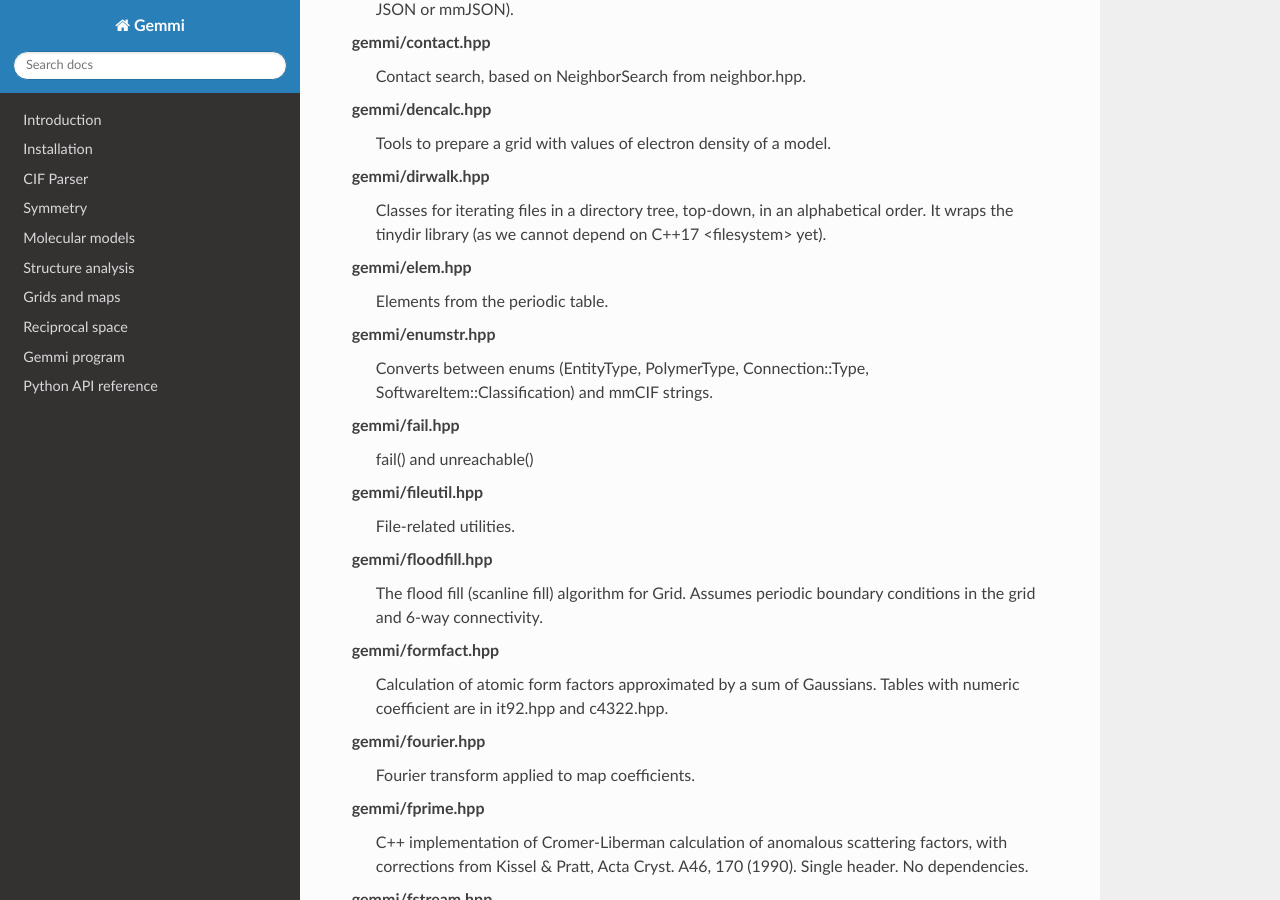
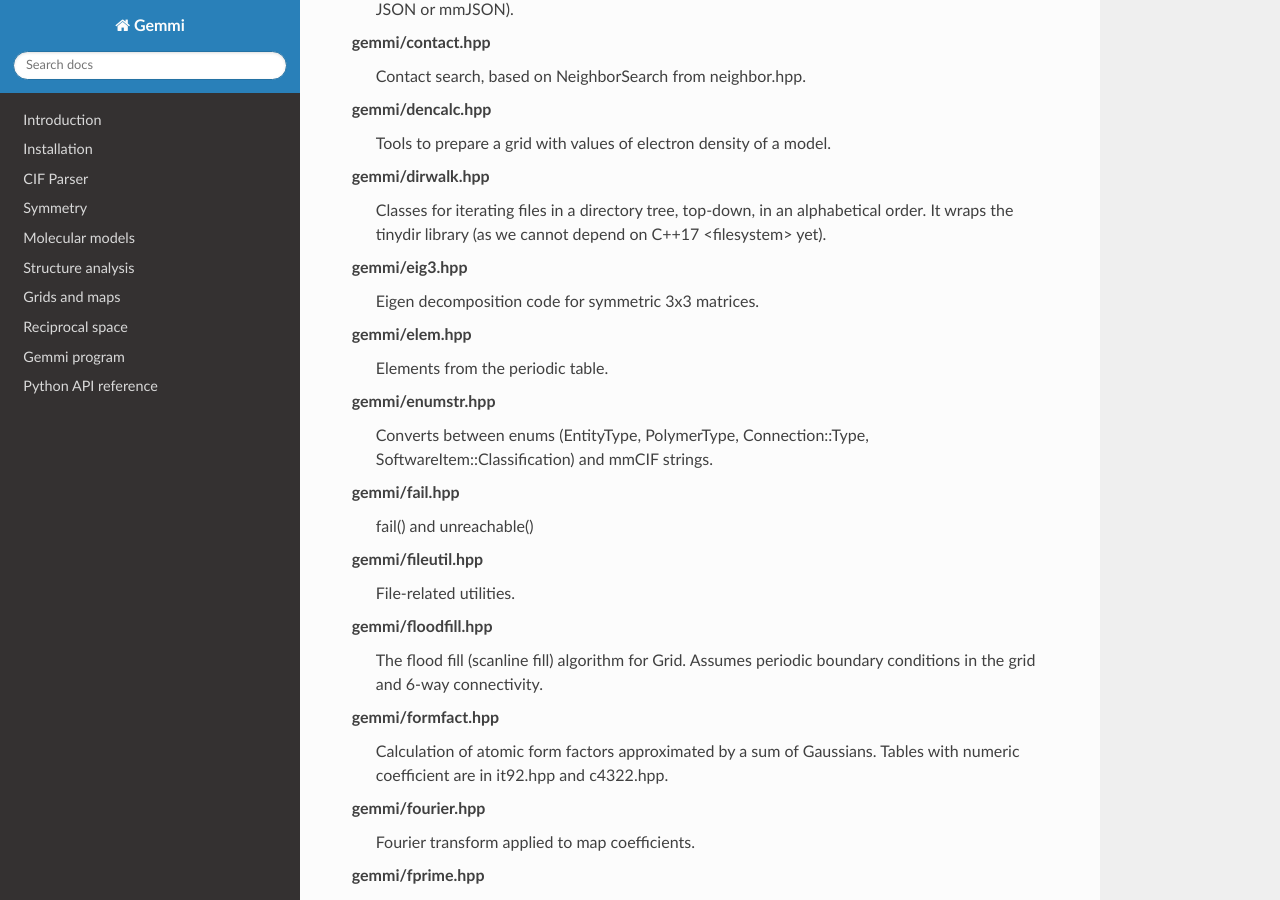
Before and after one commit to project-gemmi/gemmi, a Sphinx documentation site: the page built from docs/headers.rst, in a window 1280 px wide and 900 px high, scrolled down 1372 px. Built offline with Sphinx 7.4.7 and the Read the Docs theme 2.0.0, drawn with Linux system fonts in a browser that asks for light colours.

Commit message:
Eigen decomposition code for symmetric 3x3 matrices.

```diff
--- a/docs/headers.rst
+++ b/docs/headers.rst
@@ -69,6 +69,9 @@
     Classes for iterating files in a directory tree, top-down,
     in an alphabetical order.  It wraps the tinydir library (as we cannot
     depend on C++17 <filesystem> yet).
+
+gemmi/eig3.hpp
+    Eigen decomposition code for symmetric 3x3 matrices.
 
 gemmi/elem.hpp
     Elements from the periodic table.
```
Also changed, not shown: 1 other file.
